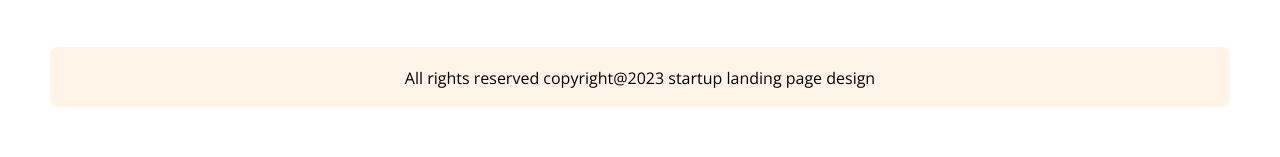
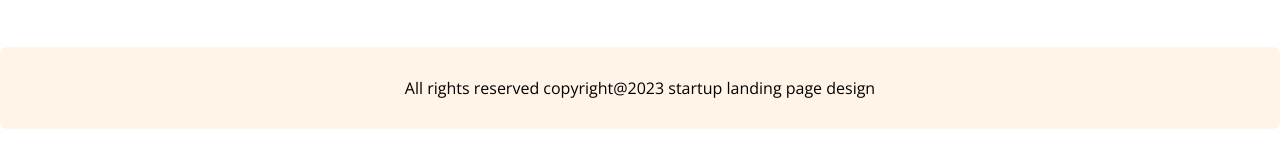
Before and after one commit to Bishawnath07/G3-Architects, a plain HTML site: page index.html in a window 1280 px wide. Shown: the part 3504-3661 px from the top of the page. After the commit the page ends 3633 px from the top, so only its background shows below. Drawn offline with nearby package versions, Linux system fonts and the light colour scheme.

Commit message:
added commit

```diff
--- a/style.css
+++ b/style.css
@@ -219,16 +219,17 @@ main{
 /* footer style */
 
 .footer{
-    height: 60px;
+
     background: #FFF4E7;
     border-radius: 8px;
     text-align: center;
-    margin:50px;
-    padding: 20px 30px;
-
+    padding: 30px 0px;
+    margin-top: 50px;
 }
 
-/* For Mini Mobile Device */
+/* ----------------------
+For Mini Mobile Device
+-----------------------*/
 
 @media screen and (max-width:576px) {
     .header{
@@ -287,7 +288,6 @@ main{
     text-align: center;
 }
 .events p{
-    padding: 20px;
     width: 100%;
 }
 .achievement {
```
